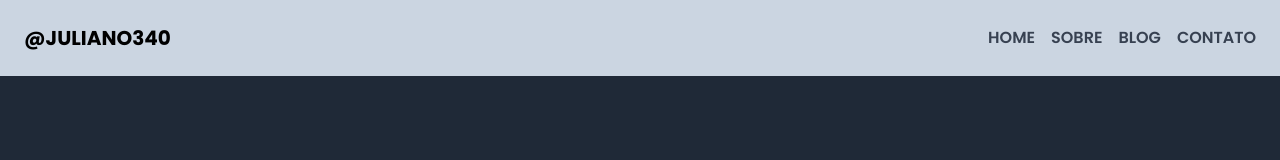
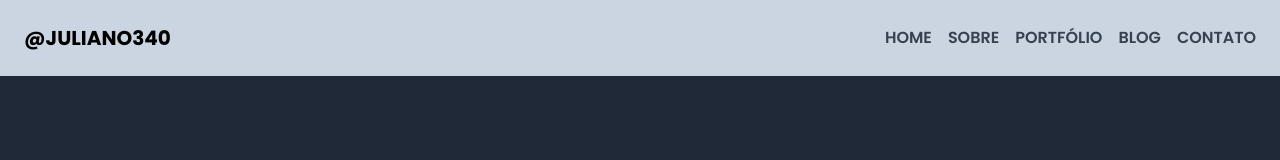
Before and after one commit to juliano340/site-vercel, a Next.js app: page / in a window 1280 px wide. Shown: the top 160 px of the page. Built offline with nearby package versions, Linux system fonts and the light colour scheme.

Commit message:
feat(menu): add portfolio link to navigation and update portfolio section ID

```diff
--- a/src/pages/components/Menu.jsx
+++ b/src/pages/components/Menu.jsx
@@ -45,6 +45,7 @@ export default function Menu() {
                             <ul className="space-y-2 text-gray-700">
                                 <li><a href="/" className="block hover:underline">HOME</a></li>
                                 <li><a href="/#about" className="block hover:underline">SOBRE</a></li>
+                                <li><a href="/#portfolio" className="block hover:underline">PORTFÓLIO</a></li>
                                 <li><a href="/blog" className="block hover:underline">BLOG</a></li>
                                 <li><a href="/contato" className="block hover:underline">CONTATO</a></li>
                             </ul>
@@ -60,6 +61,7 @@ export default function Menu() {
                     <ul className="flex space-x-4 text-gray-700">
                         <li><a href="/" className="hover:underline">HOME</a></li>
                         <li><a href="/#about" className="hover:underline">SOBRE</a></li>
+                        <li><a href="/#portfolio" className="block hover:underline">PORTFÓLIO</a></li>
                         <li><a href="/blog" className="hover:underline">BLOG</a></li>
                         <li><a href="/contato" className="hover:underline">CONTATO</a></li>
                     </ul>
--- a/src/pages/components/Portfolio.js
+++ b/src/pages/components/Portfolio.js
@@ -47,7 +47,7 @@ const projects = [
 
 const Portfolio = () => {
   return (
-    <div className="container mx-auto px-4 py-8 min-h-screen flex flex-col justify-center">
+    <div id="portfolio" className="container mx-auto px-4 py-8 min-h-screen flex flex-col justify-center">
       <h1 className="text-3xl font-bold mb-8 text-center">Meu Portfólio</h1>
       <div className="grid gap-8 md:grid-cols-2 lg:grid-cols-3">
         {projects.map((project, index) => (
```
